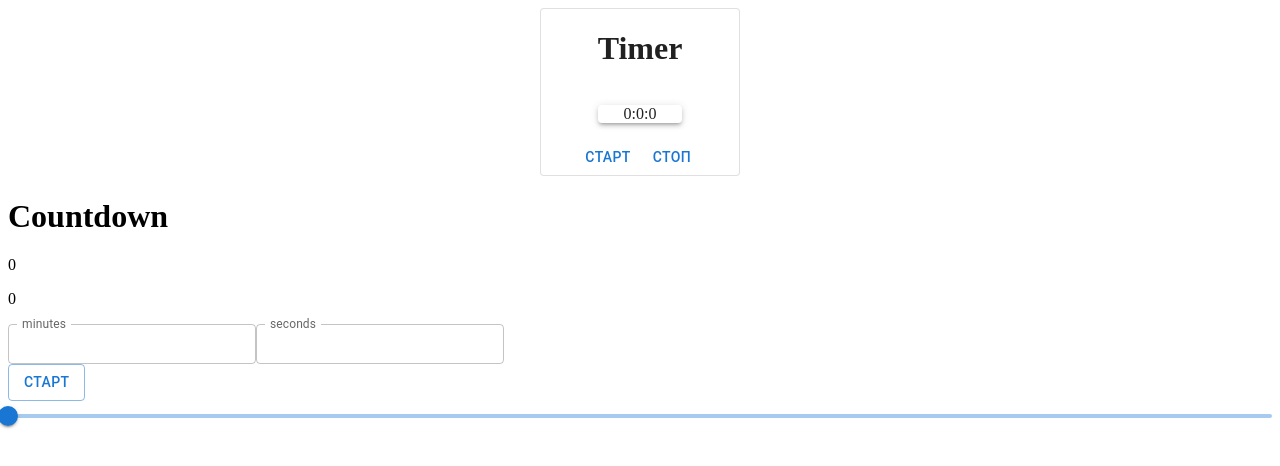
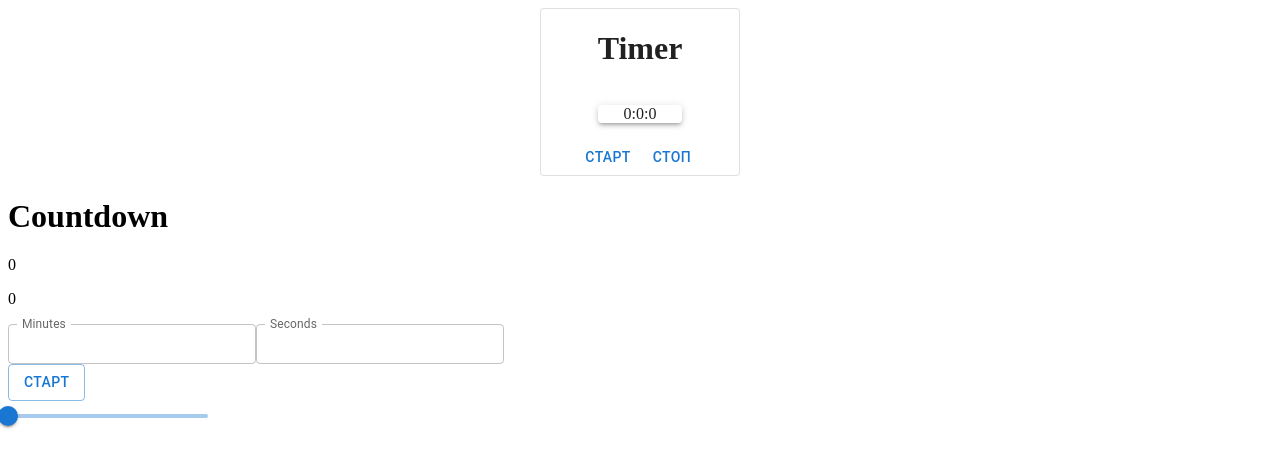
Before and after one commit to VitalyTsikhanovich/countdown, a React (Create React App) app: page / in a window 1280 px wide. Shown: the top 466 px of the page. Built offline with nearby package versions, Linux system fonts and the light colour scheme.

Commit message:
fix: slider

```diff
--- a/package.json
+++ b/package.json
@@ -1,4 +1,5 @@
 {
+	"homepage": "https://vitalytsikhanovich.github.io/countdown",
 	"name": "my",
 	"version": "0.1.0",
 	"private": true,
@@ -6,6 +7,7 @@
 		"@emotion/react": "^11.11.0",
 		"@emotion/styled": "^11.11.0",
 		"@mui/material": "^5.13.2",
+		"gh-pages": "^5.0.0",
 		"react": "^18.2.0",
 		"react-dom": "^18.2.0",
 		"react-scripts": "5.0.1",
@@ -13,6 +15,8 @@
 		"typescript": "^4.9.5"
 	},
 	"scripts": {
+		"predeploy": "npm run build",
+  "deploy": "gh-pages -d build",
 		"start": "react-scripts start",
 		"build": "react-scripts build",
 		"test": "react-scripts test",
--- a/src/components/countdown.tsx
+++ b/src/components/countdown.tsx
@@ -102,7 +102,7 @@ export const Countdown: React.FC = React.memo(() => {
 
             <div>
                 <InitialTime
-                    label='minutes'
+                    label='Minutes'
                     value={inputValueMinutes}
                     start={false}
                     max={750}
@@ -111,7 +111,7 @@ export const Countdown: React.FC = React.memo(() => {
                     disabled={start ? true : false}
                 />
                 <InitialTime
-                    label='seconds'
+                    label='Seconds'
                     max={59}
                     min={0}
                     value={inputValueSecond}
--- a/src/components/slider.tsx
+++ b/src/components/slider.tsx
@@ -1,5 +1,6 @@
 import React from 'react';
 import { Slider } from '@mui/material';
+import styled from 'styled-components';
 
 export type RangePropsType = {
     value: number;
@@ -11,5 +12,14 @@ export type RangePropsType = {
     step: number;
 };
 export const SliderCountdown = ({ value, onChange, max, min, disabled, step }: RangePropsType) => {
-    return <Slider value={value} onChange={onChange} max={max} min={min} disabled={disabled} step={step} />;
+    return (
+		<SliderContainer>
+ <Slider value={value} onChange={onChange} max={max} min={min} disabled={disabled} step={step} />
+		</SliderContainer>
+
+	 )
 };
+
+const SliderContainer = styled.div`
+width: 200px
+`
```
Also changed, not shown: 1 other file (tests, documents, lock files or other folders). Lines whose indentation alone changed are shown as unchanged.
